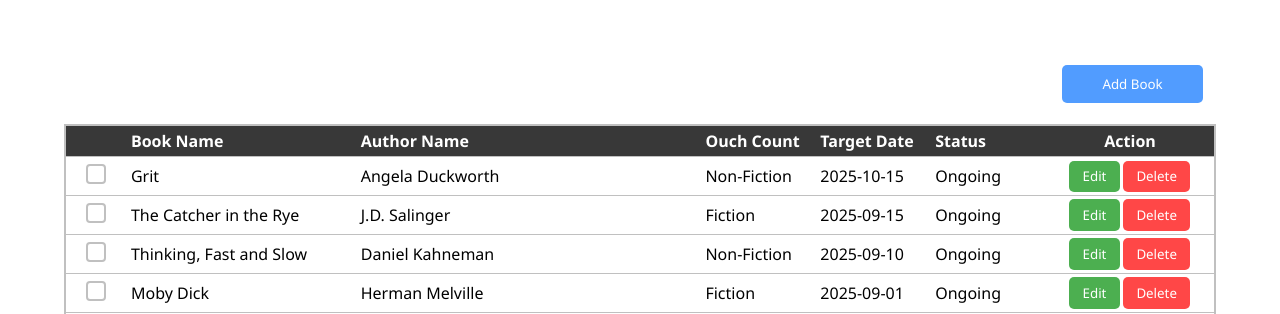
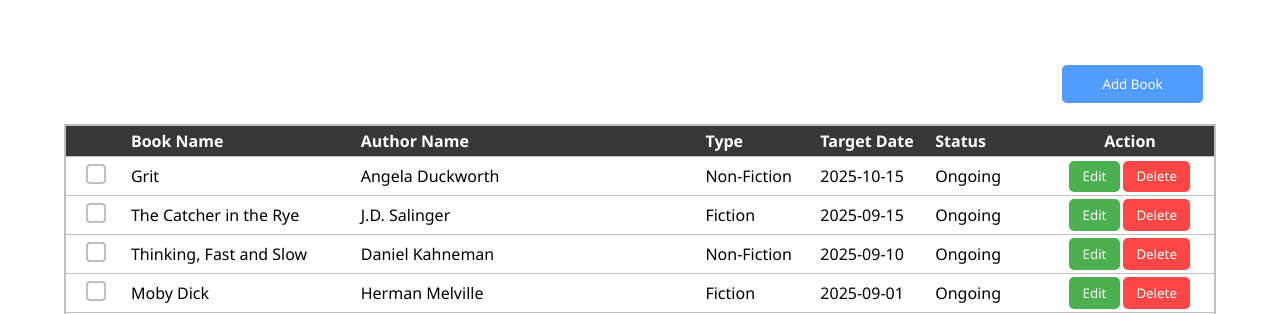
Before and after one commit to earlkian8/Task3-Assignment-Elective, a PHP site: page / in a window 1280 px wide. Shown: the top 314 px of the page. Run offline with PHP 8.4, Linux system fonts and the light colour scheme; data comes from the database, SQL or seed files in the repository.

Commit message:
Fixed Minor Issues

```diff
--- a/index.php
+++ b/index.php
@@ -107,7 +107,7 @@
                             <th class="th-style" id="a"></th>
                             <th class="th-style" id="b">Book Name</th>
                             <th class="th-style" id="c">Author Name</th>
-                            <th class="th-style" id="d">Ouch Count</th>
+                            <th class="th-style" id="d">Type</th>
                             <th class="th-style" id="e">Target Date</th>
                             <th class="th-style" id="f">Status</th>
                             <th class="th-style" id="g">Action</th>
--- a/style/style.css
+++ b/style/style.css
@@ -309,6 +309,5 @@ td{
 thead{
     position: sticky;
     top: 0;
-    z-index: 998;
     background-color: #383838;
 }
```
